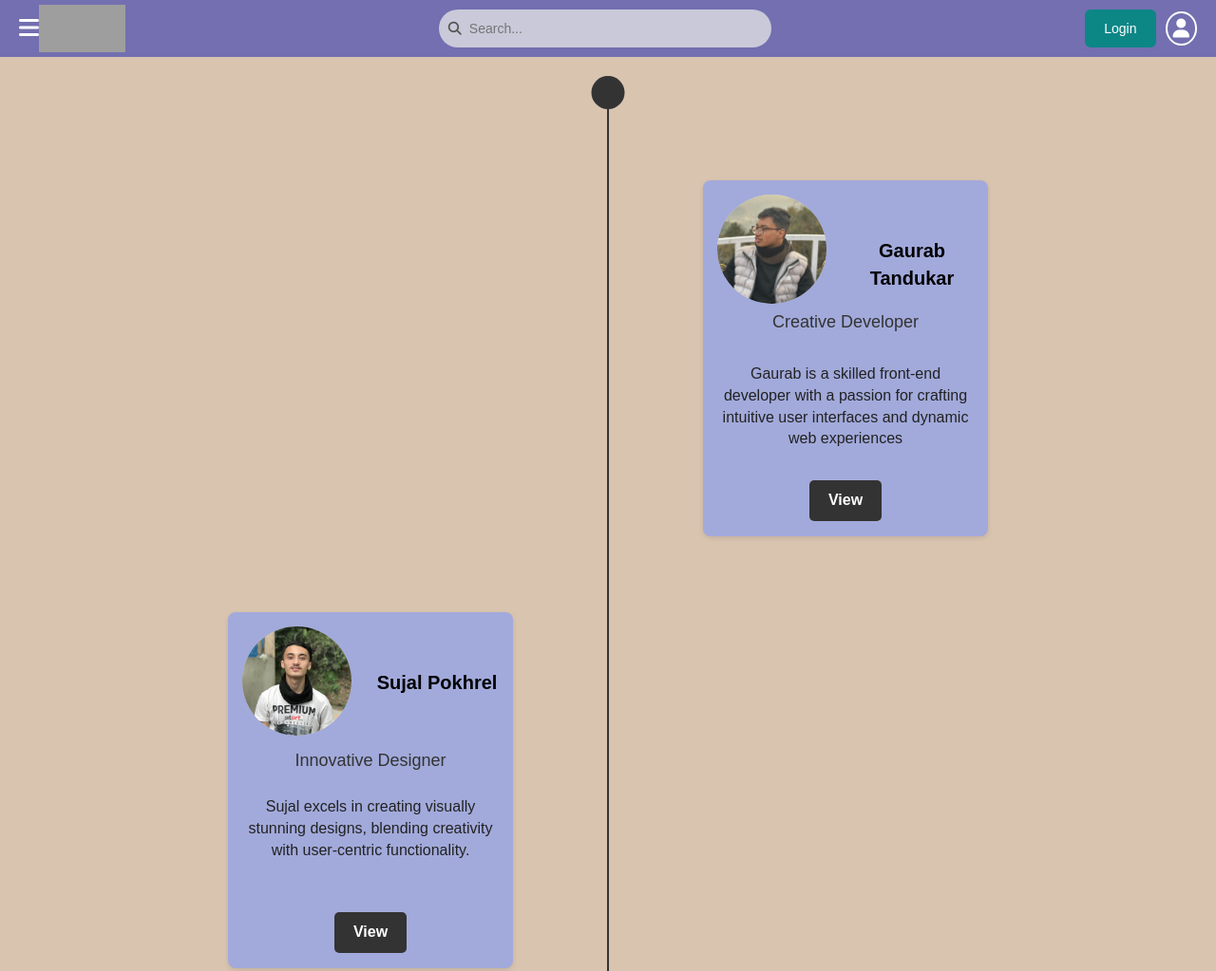
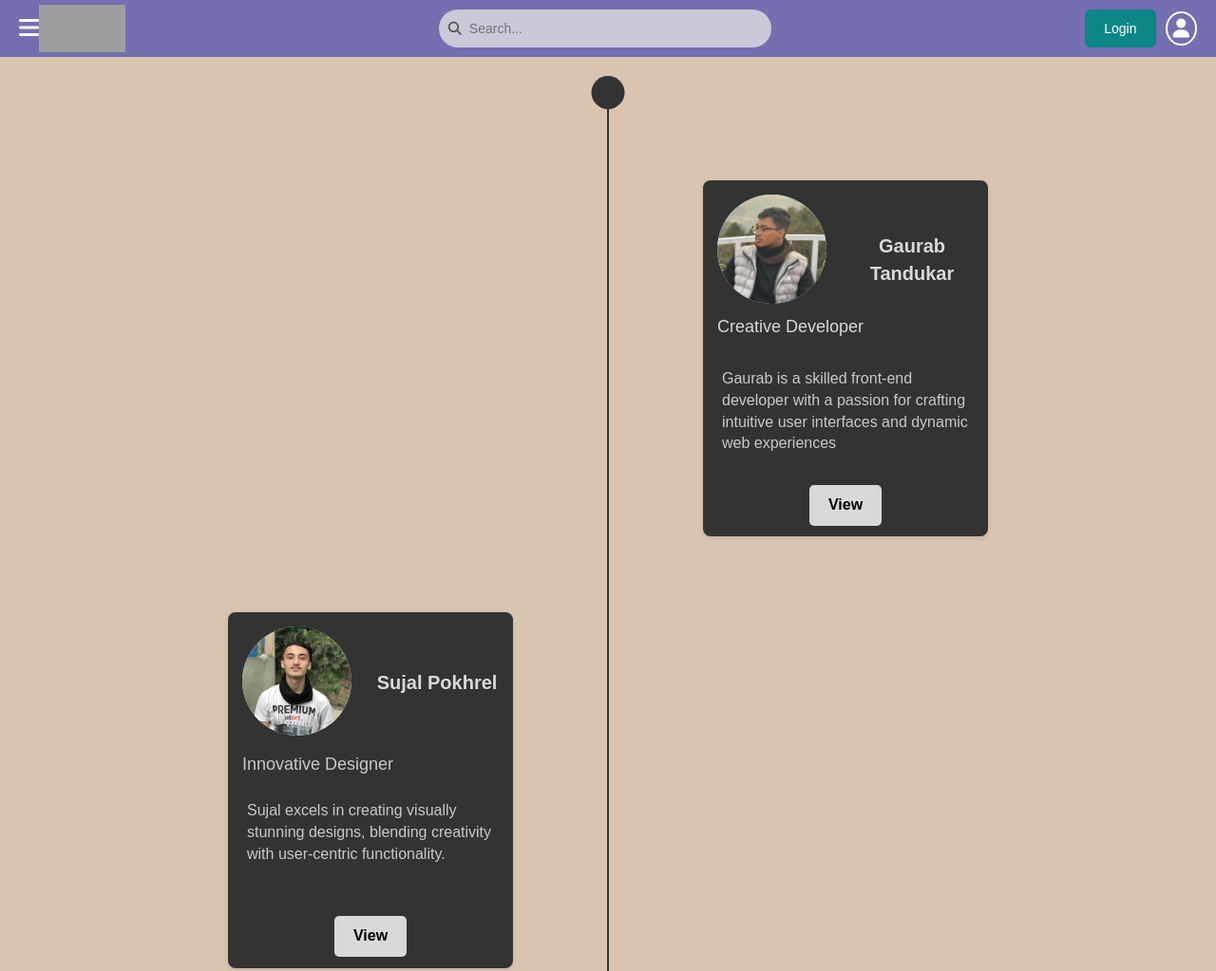
Before and after one commit to friedaloo/Summer-coursework, a plain HTML site: page about_us.html in a window 1280 px wide. Shown: the top 1023 px of the page at 95% size. Drawn offline with nearby package versions, Linux system fonts and the light colour scheme; grey boxes are pictures that could not be loaded.

Commit message:
few too many changes

```diff
--- a/about_us.html
+++ b/about_us.html
@@ -77,14 +77,14 @@
                         <div class="img_circle1">
                             <img src="Assets/gaurabimage.jpeg" alt="Image">
                         </div>
-                        <div class="nameright">
+                        <div class="nameright" style="margin-top: -75px;">
                                 Gaurab Tandukar
                             </div>
-                            <div class="description">
+                            <div class="description" >
                             Creative Developer
                         </div>
                         <div class="sectionright">
-                            <article style="margin-bottom: 22px;">Gaurab is a skilled front-end developer with a passion for crafting intuitive user interfaces and dynamic web experiences</article>
+                            <article style="margin-bottom: 22px; text-align: left;">Gaurab is a skilled front-end developer with a passion for crafting intuitive user interfaces and dynamic web experiences</article>
                         </div>
                             <div class="Button"><button>View</button></div>
                     </div>
@@ -100,11 +100,11 @@
                         <div class="nameleft">
                                 Sujal Pokhrel
                             </div>
-                            <div id="sujal_p_desc">
+                            <div id="sujal_p_desc" style="text-align: left; margin-top: 59px;">
                             Innovative Designer
                         </div>
                         <div class="sectionleft" id="sujal_p">
-                            <article style="margin-top: -40px; margin-bottom: 25px;">Sujal excels in creating visually stunning designs, blending creativity with user-centric functionality.</article>
+                            <article style="margin-top: -40px; margin-bottom: 25px; text-align: left;">Sujal excels in creating visually stunning designs, blending creativity with user-centric functionality.</article>
                         </div>
                             <div class="Button"><button>View</button></div>
                     </div>
@@ -117,14 +117,14 @@
                         <div class="img_circle3">
                             <img src="Assets/yathechyaimage3.png" alt="Image">
                         </div>
-                         <div class="nameright">
+                         <div class="nameright" style="margin-top: -75px;">
                                 Yathechya Shrestha
                             </div>
                             <div class="description">
                             Passionate Coder
                         </div>
                         <div class="sectionright">
-                            <article style="margin-bottom: 22px;">Yathechya is a dedicated coder who specializes in building robust backend systems and optimizing performance.</article>
+                            <article style="margin-bottom: 21px; text-align: left;">Yathechya is a dedicated coder who specializes in building robust backend systems and optimizing performance.</article>
                         </div>
                             <div class="Button"><button>View</button></div>
                     </div>
@@ -144,7 +144,7 @@
                             UI/UX Enthusiast
                         </div>
                         <div class="sectionleft">
-                            <article style="margin-bottom: 22px;">Samundra focuses on user experience, designing interfaces that are both beautiful and highly functional.</article>
+                            <article style="margin-bottom: 17px; text-align: left;">Samundra focuses on user experience, designing interfaces that are both beautiful and highly functional.</article>
                         </div>
                             <div class="Button"><button>View</button></div>
                     </div>
@@ -157,14 +157,14 @@
                         <div class="img_circle5">
                             <img src="Assets/prakashimage.jpg" alt="Image">
                         </div>
-                            <div class="nameright">
+                            <div class="nameright" style="margin-top: -75px;">
                                     Prakash Bista
                             </div>
                                 <div class="description">
                                 Backend Specialist
                             </div>
                             <div class="sectionright">
-                                <article style="margin-bottom: 22px;">Prakash is an expert in server-side development, ensuring seamless data management and system efficiency.</article>
+                                <article style="margin-bottom: 21px; text-align: left;">Prakash is an expert in server-side development, ensuring seamless data management and system efficiency.</article>
                             </div>
                                 <div class="Button"><button>View</button></div>
                         </div>
--- a/aboutusstyle.css
+++ b/aboutusstyle.css
@@ -67,7 +67,7 @@
     height: 375px;
     width: 300px;
     padding: 15px;
-    background-color: #A2AADB;
+    background-color: #333333;
     border-radius: 8px;
     box-shadow: 0 2px 5px rgba(0, 0, 0, 0.1);
     text-align: center;
@@ -133,7 +133,7 @@
     margin-left: 140px;
     font-size: 20px;
     padding-top: 0x;
-    color: #000000;
+    color: #d9d9d9;
     font-weight: bold; /* Use font-weight instead of font: bolder */
 }
 
@@ -142,14 +142,14 @@
     margin-left: 140px;
     font-size: 20px;
     padding-top: 0x;
-    color: #000000;
+    color: #d9d9d9;
     font-weight: bold; /* Use font-weight instead of font: bolder */
 
 }
 
 /* Adjust sectionright and sectionleft for better spacing */
 .sectionright, .sectionleft {
-    color: #222222;
+    color: #c9c9c9;
     margin-top: 35px;
     padding-left: 5px;
     padding-right: 5px;
@@ -167,7 +167,7 @@
     margin-top: 55px; /* Space below the name */
     margin-bottom: 10px; /* Space above the article/section */
     font-size: 18px; /* Smaller font size for the description */
-    color: #333333; /* Dark color for readability */
+    color: #c9c9c9; /* Dark color for readability */
     font-weight: normal; /* Regular weight to distinguish from the name */
     text-align: center; /* Center the text */
 }
@@ -180,8 +180,8 @@
 }
 
 .Button button {
-    background-color: #333333; /* Dark background to match timeline circles */
-    color: #ffffff; /* White text for contrast */
+    background-color: #d9d9d9; /* Dark background to match timeline circles */
+    color: #000000; /* White text for contrast */
     padding: 10px 20px; /* Comfortable padding */
     border: none; /* Remove default border */
     border-radius: 5px; /* Rounded corners */
@@ -194,8 +194,9 @@
 
 
 .Button button:hover {
-    background-color: #555555; /* Slightly lighter on hover */
+    background-color: #666666; /* Slightly lighter on hover */
     transform: scale(1.05); /* Slight scale-up effect on hover */
+    color: #ffffff;
 }
 
 .Button button:focus {
@@ -246,10 +247,10 @@
 
 /* Description Styling */
 .description {
-    margin-top: 20px; /* Space below the name */
+    margin-top: 30px; /* Space below the name */
     margin-bottom: 10px; /* Space above the article/section */
     font-size: 18px; /* Smaller font size for the description */
-    color: #333333; /* Dark color for readability */
+    color: #d9d9d9; /* Dark color for readability */
     font-weight: normal; /* Regular weight to distinguish from the name */
-    text-align: center; /* Center the text */
+    text-align: left; /* Center the text */
 }
```
